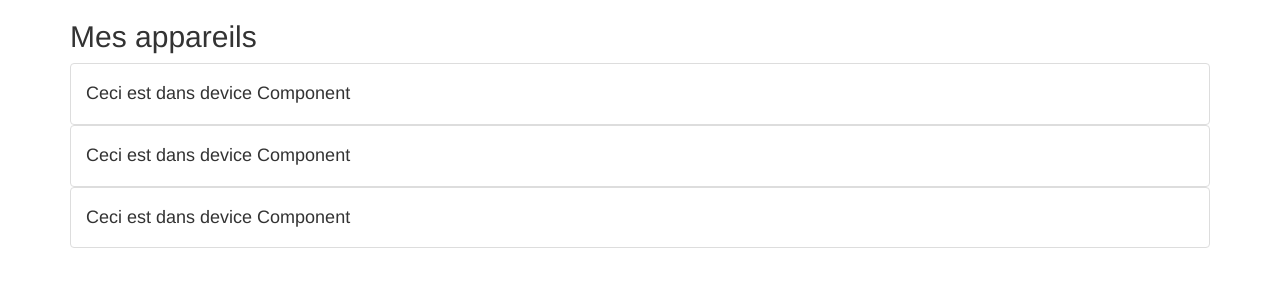
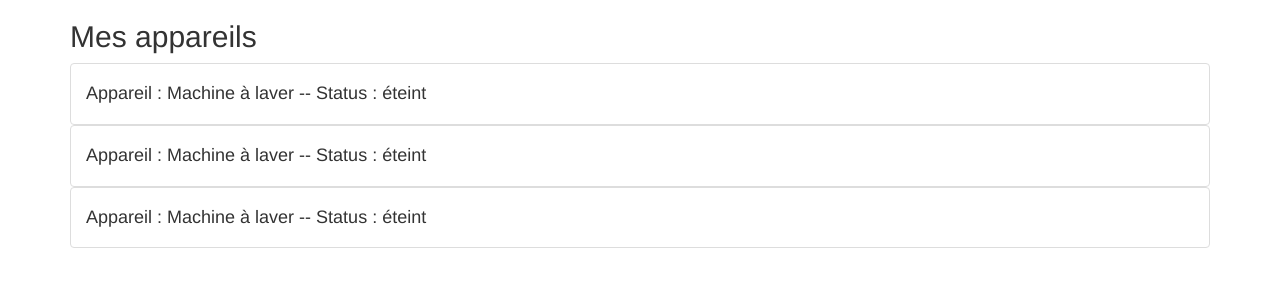
Before and after one commit to Jesdax/learnWithAngularProject, an Angular app: page / in a window 1280 px wide. Shown: the top 300 px of the page. Built offline with nearby package versions, Linux system fonts and the light colour scheme.

Commit message:
Use method or var for interpolation in the views

```diff
--- a/src/app/device/device.component.html
+++ b/src/app/device/device.component.html
@@ -1,3 +1,3 @@
 <li class="list-group-item">
-  <h4>Ceci est dans device Component</h4>
+  <h4>Appareil : {{ deviceName }} -- Status : {{ getStatus()}}</h4>
 </li>
--- a/src/app/device/device.component.ts
+++ b/src/app/device/device.component.ts
@@ -7,9 +7,16 @@ import { Component, OnInit } from '@angular/core';
 })
 export class DeviceComponent implements OnInit {
 
+  deviceName = 'Machine à laver';
+  deviceStatus = 'éteint';
+
   constructor() { }
 
   ngOnInit() {
   }
 
+  getStatus() {
+    return this.deviceStatus;
+  }
+
 }
```
